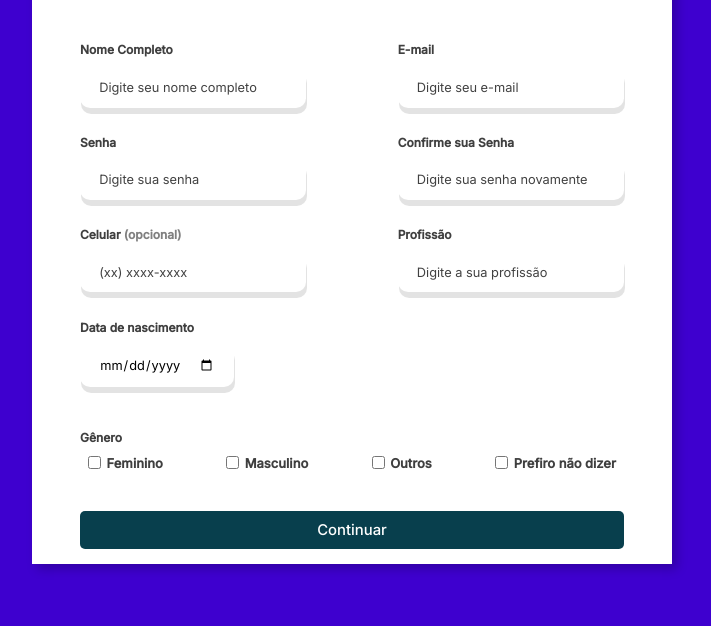
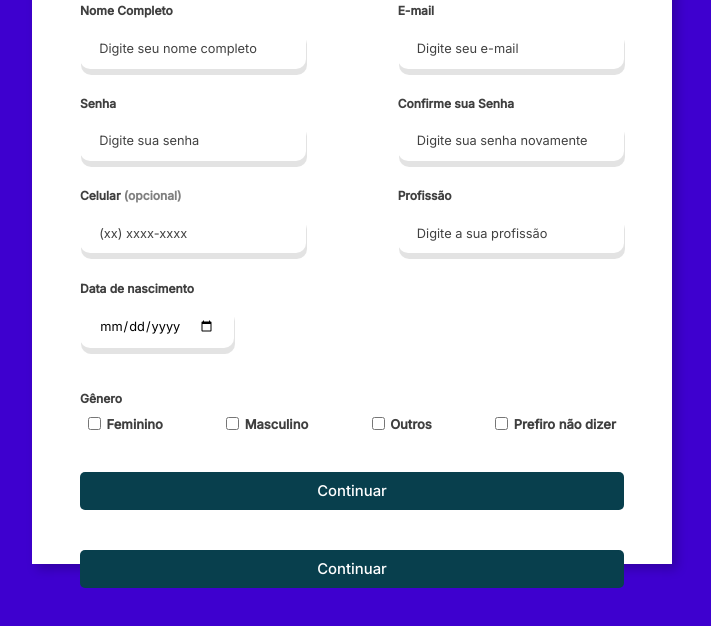
Before and after one commit to IsraelAllan/frelancer, a plain HTML site: page index.html in a window 1280 px wide. Shown: the part 156-782 px from the top of the page, without its empty margins (288-999 px from the left). Drawn offline with Linux system fonts and the light colour scheme.

Commit message:
prototipo

```diff
--- a/index.html
+++ b/index.html
@@ -91,7 +91,9 @@
                         </div>
                     </div>
                 </div>
-
+                <div class="continue-button">
+                    <button><a href="#">Continuar</a> </button>
+                </div>
                 <div class="continue-button">
                     <button><a href="#">Continuar</a> </button>
                 </div>
--- a/media-query.css
+++ b/media-query.css
@@ -1,6 +1,6 @@
 @charset "UTF-8";
 
-    /* Typical Device Breakpoints
+    /*
         Pequenas telas: até 600px
         Celular: de 600px até 768px
         Tablet: 768px até 992
```
